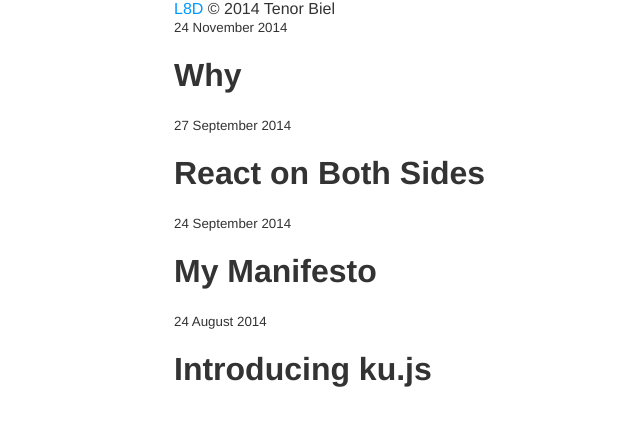
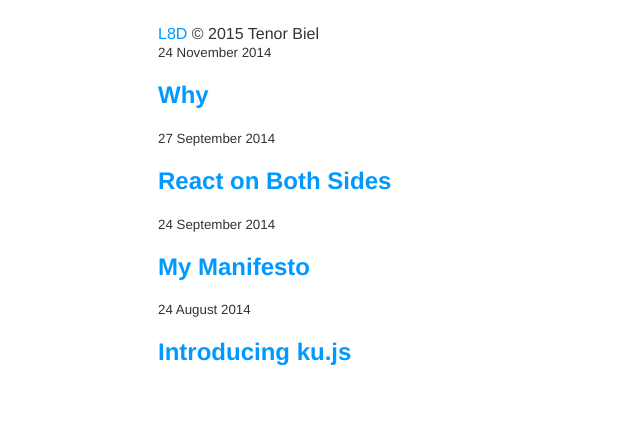
Before and after one commit to L8D/l8d.github.io, a Jekyll site: the page built from index.html, in a window 1280 px wide. Shown: the top 426 px of the page, without its empty margins (210-850 px from the left). Built offline with Jekyll 4.4.1, drawn with Linux system fonts in a browser that asks for light colours; Markdown is read by kramdown in place of the engine named in the settings.

Commit message:
minor fixes

```diff
--- a/_config.yml
+++ b/_config.yml
@@ -5,7 +5,7 @@
 permalink: none
 markdown: redcarpet
 pygments: true
-cyear: 2014
+cyear: 2015
 exclude: [vendor]
 
 redcarpet:
--- a/css/main.css
+++ b/css/main.css
@@ -4,9 +4,10 @@
 }
 
 body {
-  max-width: 32em;
+  max-width: 34em;
   margin: 0 auto;
   padding: 0 10px;
+  padding-top: 25px;
 }
 
 p {
@@ -30,3 +31,8 @@
 img {
   max-width: 100%;
 }
+
+pre {
+  max-width: 100%;
+  overflow: scroll;
+}
--- a/index.html
+++ b/index.html
@@ -3,5 +3,5 @@
 ---
 {% for post in site.posts %}
 <small>{{ post.date | date_to_long_string }}</small>
-<h1><a href="{{ post.url }}">{{ post.title }}</a></h1>
+<h2><a href="{{ post.url }}">{{ post.title }}</a></h2>
 {% endfor %}
```
